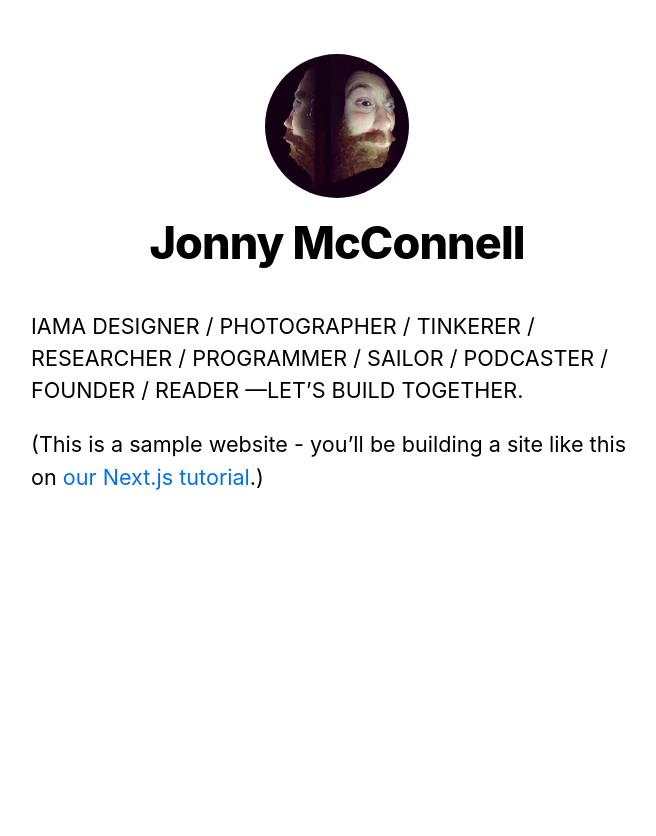
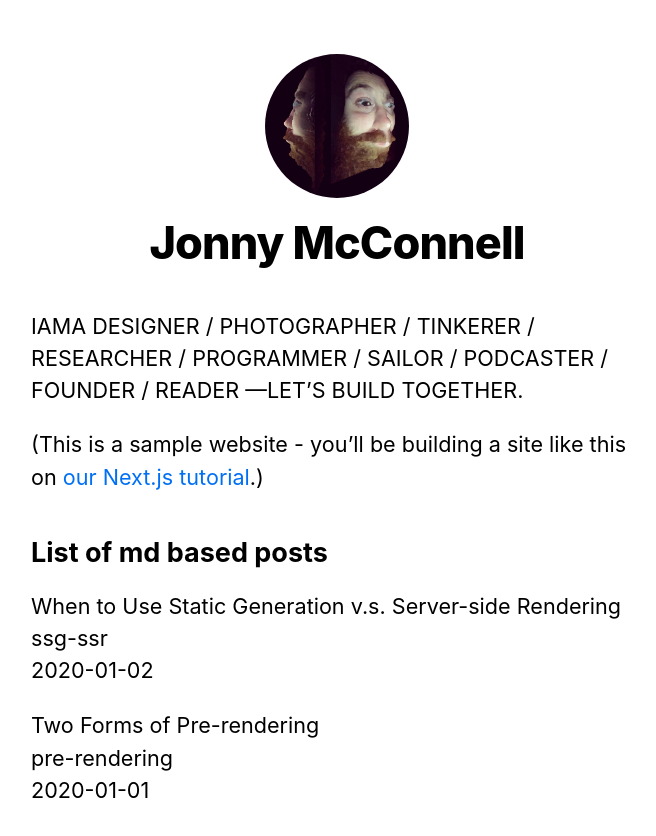
Before and after one commit to jonmccon/wbn-next, a Next.js app: page / in a window 1280 px wide. Shown: the top 836 px of the page, without its empty margins (303-959 px from the left). Before the commit the page ends 800 px from the top, so only its background shows below. Built offline with nearby package versions, Linux system fonts and the light colour scheme.

Commit message:
get static props

```diff
--- /dev/null
+++ b/lib/posts.js
@@ -0,0 +1,37 @@
+import fs from 'fs';
+import path from 'path';
+import matter from 'gray-matter';
+
+const postsDirectory = path.join(process.cwd(), 'posts');
+
+export function getSortedPostsData() {
+  // Get file names under /posts
+  const fileNames = fs.readdirSync(postsDirectory);
+  const allPostsData = fileNames.map((fileName) => {
+    // Remove ".md" from file name to get id
+    const id = fileName.replace(/\.md$/, '');
+
+    // Read markdown file as string
+    const fullPath = path.join(postsDirectory, fileName);
+    const fileContents = fs.readFileSync(fullPath, 'utf8');
+
+    // Use gray-matter to parse the post metadata section
+    const matterResult = matter(fileContents);
+
+    // Combine the data with the id
+    return {
+      id,
+      ...matterResult.data,
+    };
+  });
+  // Sort posts by date
+  return allPostsData.sort(({ date: a }, { date: b }) => {
+    if (a < b) {
+      return 1;
+    } else if (a > b) {
+      return -1;
+    } else {
+      return 0;
+    }
+  });
+}
--- a/package.json
+++ b/package.json
@@ -6,6 +6,7 @@
     "start": "next start"
   },
   "dependencies": {
+    "gray-matter": "^4.0.3",
     "next": "latest",
     "react": "17.0.2",
     "react-dom": "17.0.2"
--- a/pages/index.js
+++ b/pages/index.js
@@ -5,7 +5,47 @@
 
 import Layout, { siteTitle } from '../components/layout';
 import utilStyles from '../styles/utils.module.css';
+import { getSortedPostsData } from '../lib/posts';
 
+export async function getStaticProps() {
+  const allPostsData = getSortedPostsData();
+  return {
+    props: {
+      allPostsData,
+    },
+  };
+}
+
+export default function Home({ allPostsData }) {
+  return (
+    <Layout home>
+      <Head>
+        <title>{siteTitle}</title>
+      </Head>
+      <section className={utilStyles.headingMd}>
+        <p>IAMA DESIGNER / PHOTOGRAPHER / TINKERER / RESEARCHER / PROGRAMMER / SAILOR / PODCASTER / FOUNDER / READER —LET’S BUILD TOGETHER.</p>
+        <p>
+          (This is a sample website - you’ll be building a site like this on{' '}
+          <a href="https://nextjs.org/learn">our Next.js tutorial</a>.)
+        </p>
+      </section>
+      <section className={`${utilStyles.headingMd} ${utilStyles.padding1px}`}>
+        <h2 className={utilStyles.headingLg}>List of md based posts</h2>
+        <ul className={utilStyles.list}>
+          {allPostsData.map(({ id, date, title }) => (
+            <li className={utilStyles.listItem} key={id}>
+              {title}
+              <br />
+              {id}
+              <br />
+              {date}
+            </li>
+          ))}
+        </ul>
+      </section>
+    </Layout>
+  );
+}
 
 
 
@@ -18,22 +58,6 @@
 
 
 
-export default function Home() {
-  return (
-    <Layout home>
-      <Head>
-        <title>{siteTitle}</title>
-      </Head>
-      <section className={utilStyles.headingMd}>
-        <p>IAMA DESIGNER / PHOTOGRAPHER / TINKERER / RESEARCHER / PROGRAMMER / SAILOR / PODCASTER / FOUNDER / READER —LET’S BUILD TOGETHER.</p>
-        <p>
-          (This is a sample website - you’ll be building a site like this on{' '}
-          <a href="https://nextjs.org/learn">our Next.js tutorial</a>.)
-        </p>
-      </section>
-    </Layout>
-  );
-}
 
 
 
--- /dev/null
+++ b/posts/pre-rendering.md
@@ -0,0 +1,11 @@
+---
+title: 'Two Forms of Pre-rendering'
+date: '2020-01-01'
+---
+
+Next.js has two forms of pre-rendering: **Static Generation** and **Server-side Rendering**. The difference is in **when** it generates the HTML for a page.
+
+- **Static Generation** is the pre-rendering method that generates the HTML at **build time**. The pre-rendered HTML is then _reused_ on each request.
+- **Server-side Rendering** is the pre-rendering method that generates the HTML on **each request**.
+
+Importantly, Next.js lets you **choose** which pre-rendering form to use for each page. You can create a "hybrid" Next.js app by using Static Generation for most pages and using Server-side Rendering for others.
--- /dev/null
+++ b/posts/ssg-ssr.md
@@ -0,0 +1,19 @@
+---
+title: 'When to Use Static Generation v.s. Server-side Rendering'
+date: '2020-01-02'
+---
+
+We recommend using **Static Generation** (with and without data) whenever possible because your page can be built once and served by CDN, which makes it much faster than having a server render the page on every request.
+
+You can use Static Generation for many types of pages, including:
+
+- Marketing pages
+- Blog posts
+- E-commerce product listings
+- Help and documentation
+
+You should ask yourself: "Can I pre-render this page **ahead** of a user's request?" If the answer is yes, then you should choose Static Generation.
+
+On the other hand, Static Generation is **not** a good idea if you cannot pre-render a page ahead of a user's request. Maybe your page shows frequently updated data, and the page content changes on every request.
+
+In that case, you can use **Server-Side Rendering**. It will be slower, but the pre-rendered page will always be up-to-date. Or you can skip pre-rendering and use client-side JavaScript to populate data.
```
Also changed, not shown: lib/books.js (added, +18 -0 lines), 1 other file (tests, documents, lock files or other folders).
